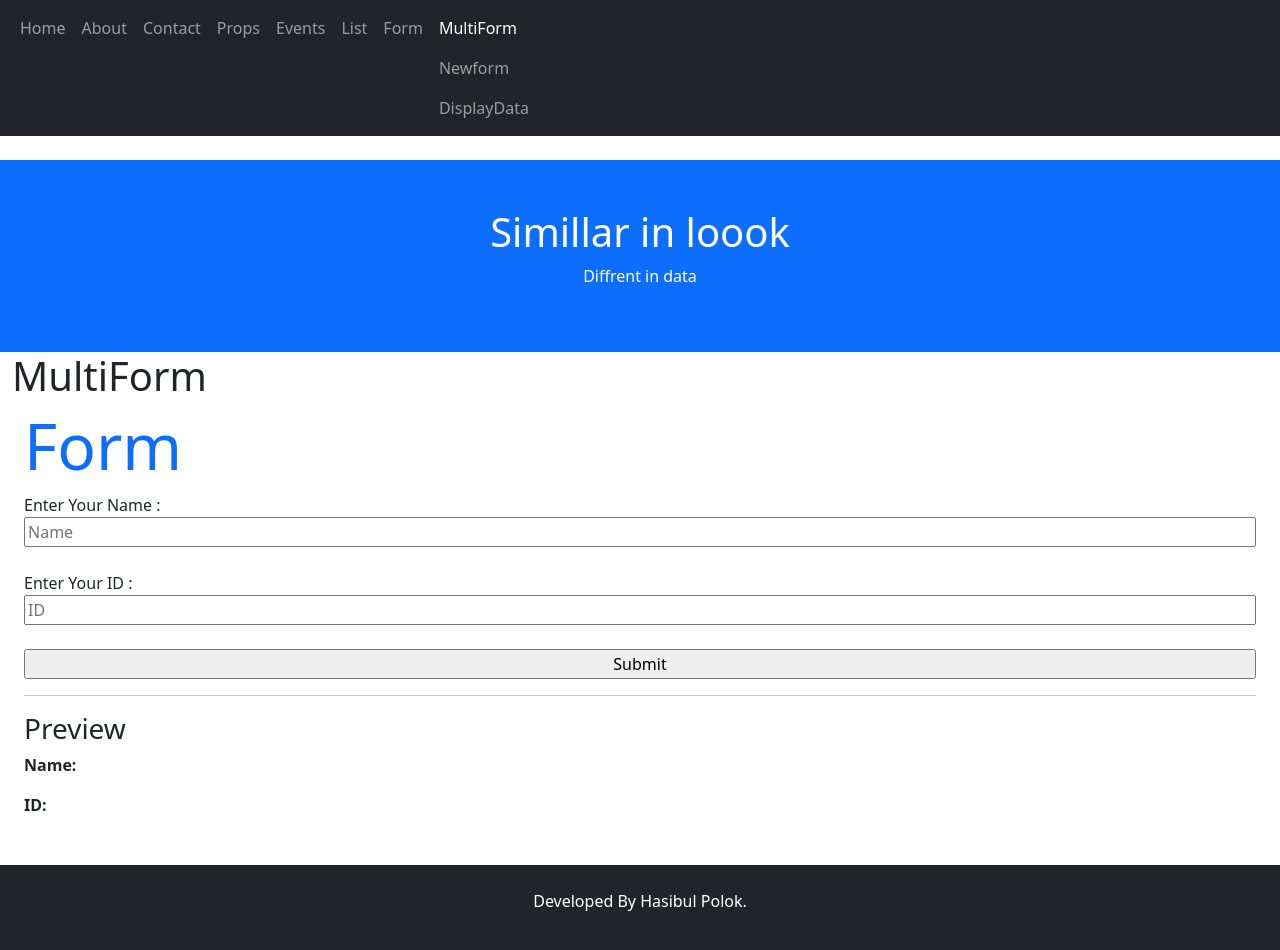
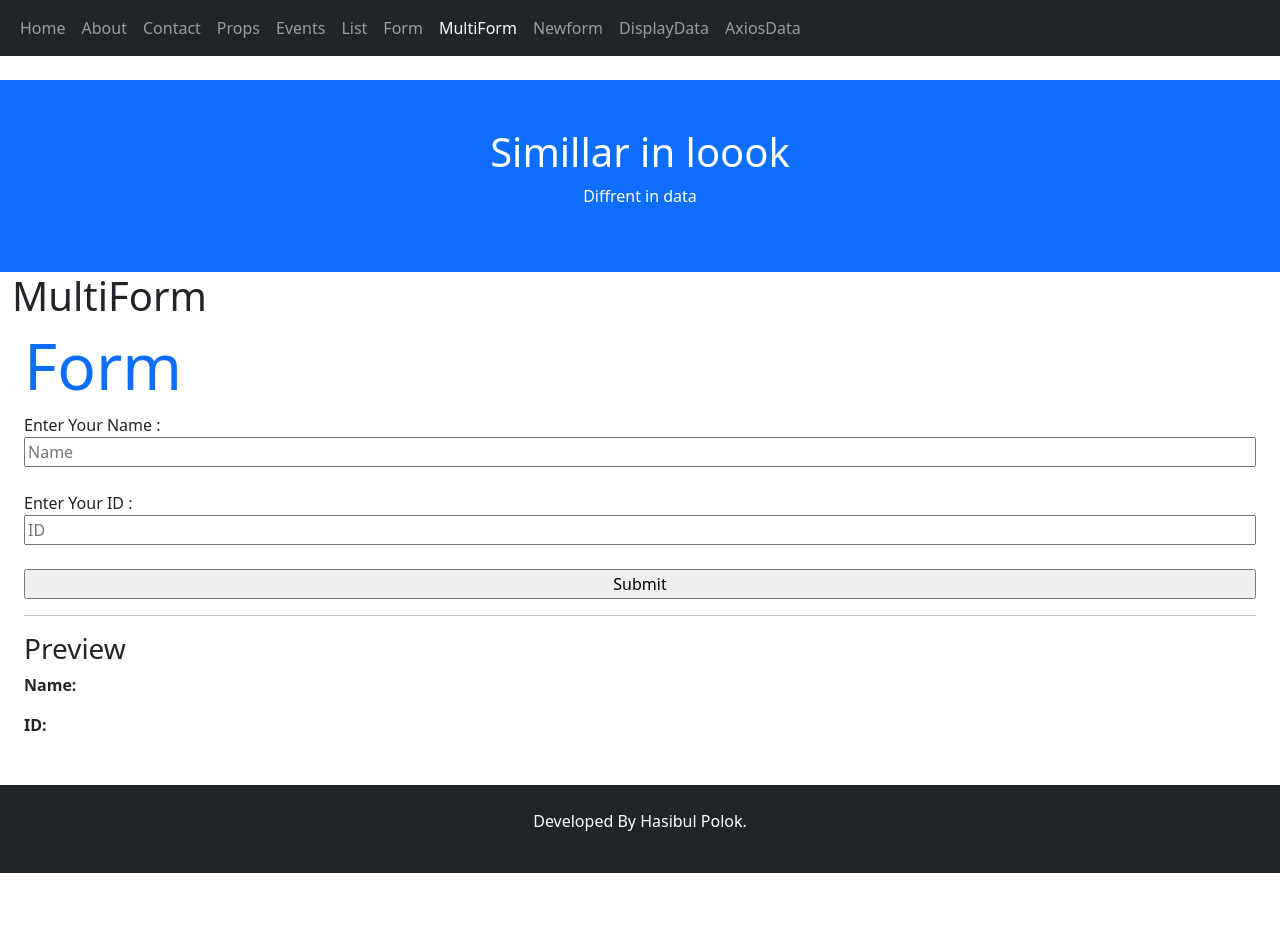
Before and after one commit to hasibulpolok/app2, a React (Create React App) app: page /multiform in a window 1280 px wide. Shown: the top 950 px of the page. After the commit the page ends 873 px from the top, so only its background shows below. Built offline with nearby package versions, Linux system fonts and the light colour scheme.

Commit message:
axios data added

```diff
--- a/src/App.js
+++ b/src/App.js
@@ -12,6 +12,7 @@ import Form from './Components/Form';
 import MultiForm from './Components/MultiForm';
 import NewForm from './Components/NewForm';
 import DisplayData from './pages/DisplayData';
+import AxiosData from './pages/AxiosData';
 
 
 
@@ -41,6 +42,7 @@ function App() {
        <Route path="/multiform" element={<MultiForm/>}/>
        <Route path="/newform" element={<NewForm/>}/>
        <Route path="/displaydata" element={<DisplayData/>}/>
+       <Route path="/axiosdata" element={<AxiosData/>}/>
       </Routes>
 
       <Footer />
--- a/src/Components/TopNav.js
+++ b/src/Components/TopNav.js
@@ -73,17 +73,29 @@ export const TopNav = () => {
             >
               MultiForm
             </Link>
+            </li>
+            <li>
             <Link
               className={`nav-link ${location.pathname === "/newform" ? "active" : ""}`}
               to="/newform"
             >
               Newform
             </Link>
+            </li>
+            <li>
             <Link
               className={`nav-link ${location.pathname === "/displaydata" ? "active" : ""}`}
               to="/displaydata"
             >
               DisplayData
+            </Link>
+            </li>
+            <li>
+            <Link
+              className={`nav-link ${location.pathname === "/displaydata" ? "active" : ""}`}
+              to="/axiosdata"
+            >
+              AxiosData
             </Link>
           </li>
         </ul>
--- /dev/null
+++ b/src/pages/AxiosData.js
@@ -0,0 +1,32 @@
+import React, { useEffect, useState } from "react";
+import axios from "axios";
+
+export default function AxiosData() {
+  const [datas, setDatas] = useState([]);
+
+  useEffect(() => {
+    axios
+      .get("https://jsonplaceholder.typicode.com/posts")
+      .then((response) => {
+        setDatas(response.data);
+      })
+      .catch((error) => {
+        console.error("Error fetching data:", error);
+      });
+  }, []);
+
+  return (
+    <div className="container-fluid">
+      <h2 className="display-2 text-primary">
+        Displaying Data From API
+      </h2>
+
+      {datas.map((data) => (
+        <div key={data.id}>
+          <h4>{data.title}</h4>
+          <p>{data.body}</p>
+        </div>
+      ))}
+    </div>
+  );
+}
```
